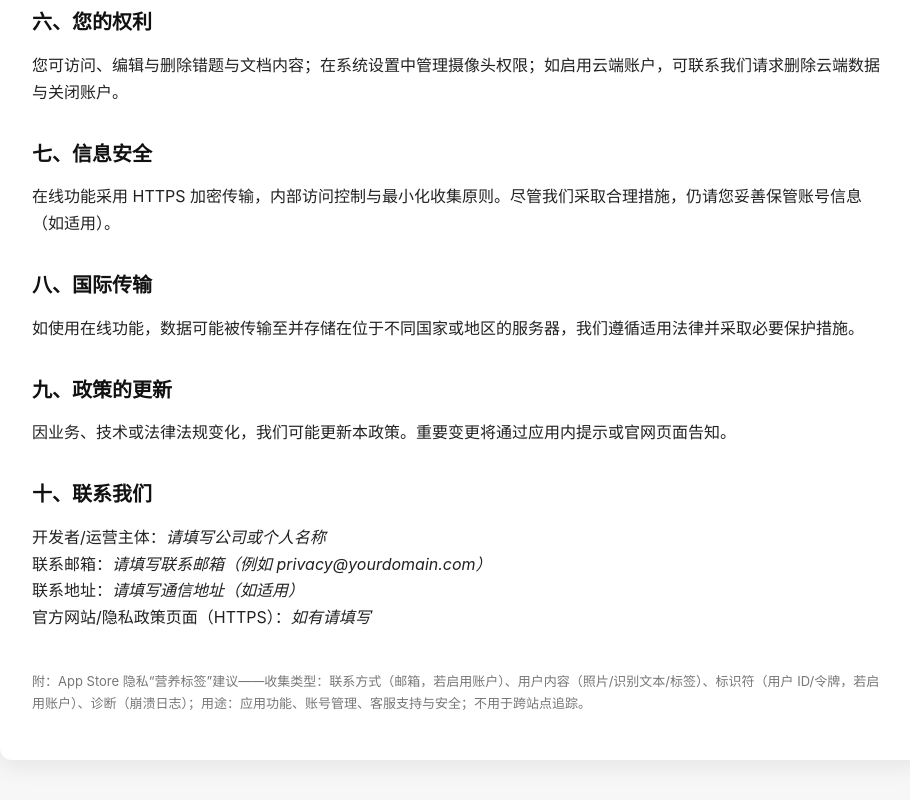
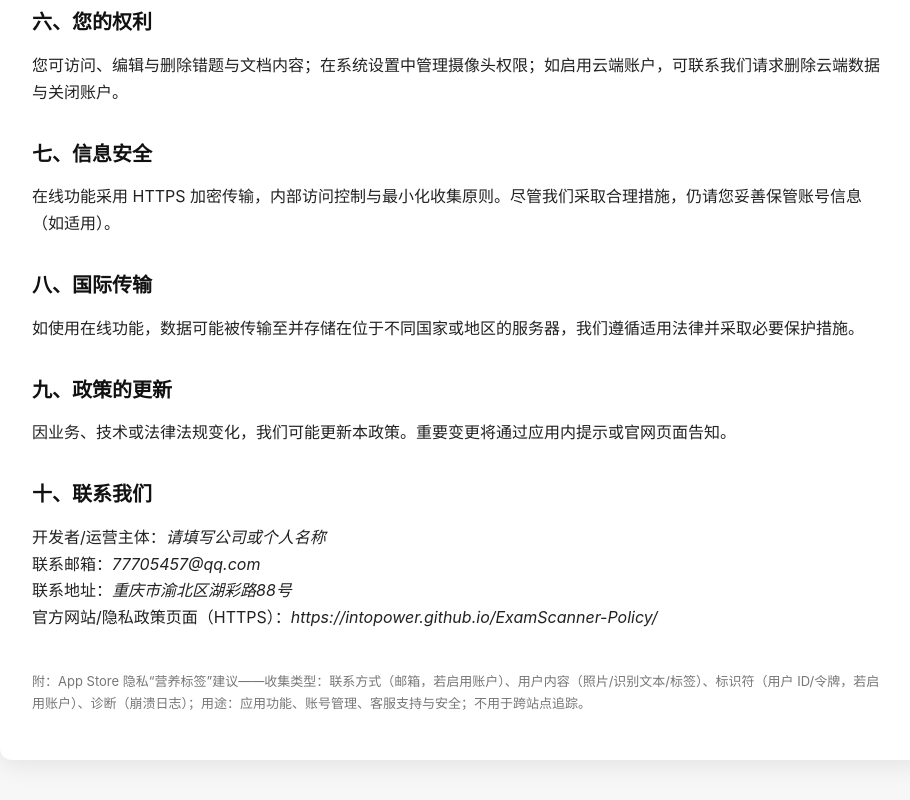
Before and after one commit to intopower/ExamScanner-Policy, a plain HTML site: page docs/index.html in a window 1280 px wide. Shown: the part 960-1760 px from the top of the page, without its empty margins (178-1088 px from the left). Drawn offline with Linux system fonts and the light colour scheme.

Commit message:
Update contact information in privacy policy

```diff
--- a/docs/index.html
+++ b/docs/index.html
@@ -61,9 +61,9 @@
 
     <h2>十、联系我们</h2>
     <p>开发者/运营主体：<em>请填写公司或个人名称</em><br>
-       联系邮箱：<em>请填写联系邮箱（例如 privacy@yourdomain.com）</em><br>
-       联系地址：<em>请填写通信地址（如适用）</em><br>
-       官方网站/隐私政策页面（HTTPS）：<em>如有请填写</em>
+       联系邮箱：<em>77705457@qq.com</em><br>
+       联系地址：<em>重庆市渝北区湖彩路88号</em><br>
+       官方网站/隐私政策页面（HTTPS）：<em>https://intopower.github.io/ExamScanner-Policy/</em>
     </p>
 
     <div class="footer">
```
